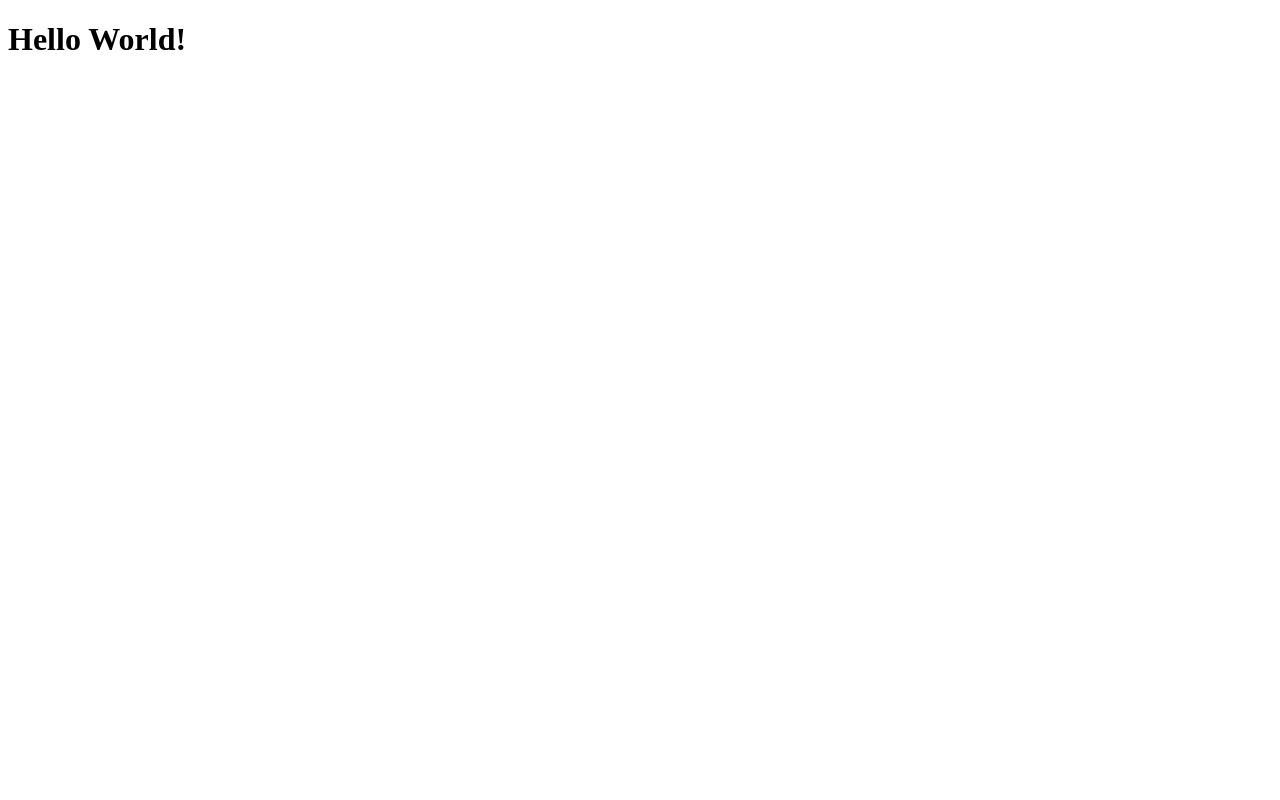
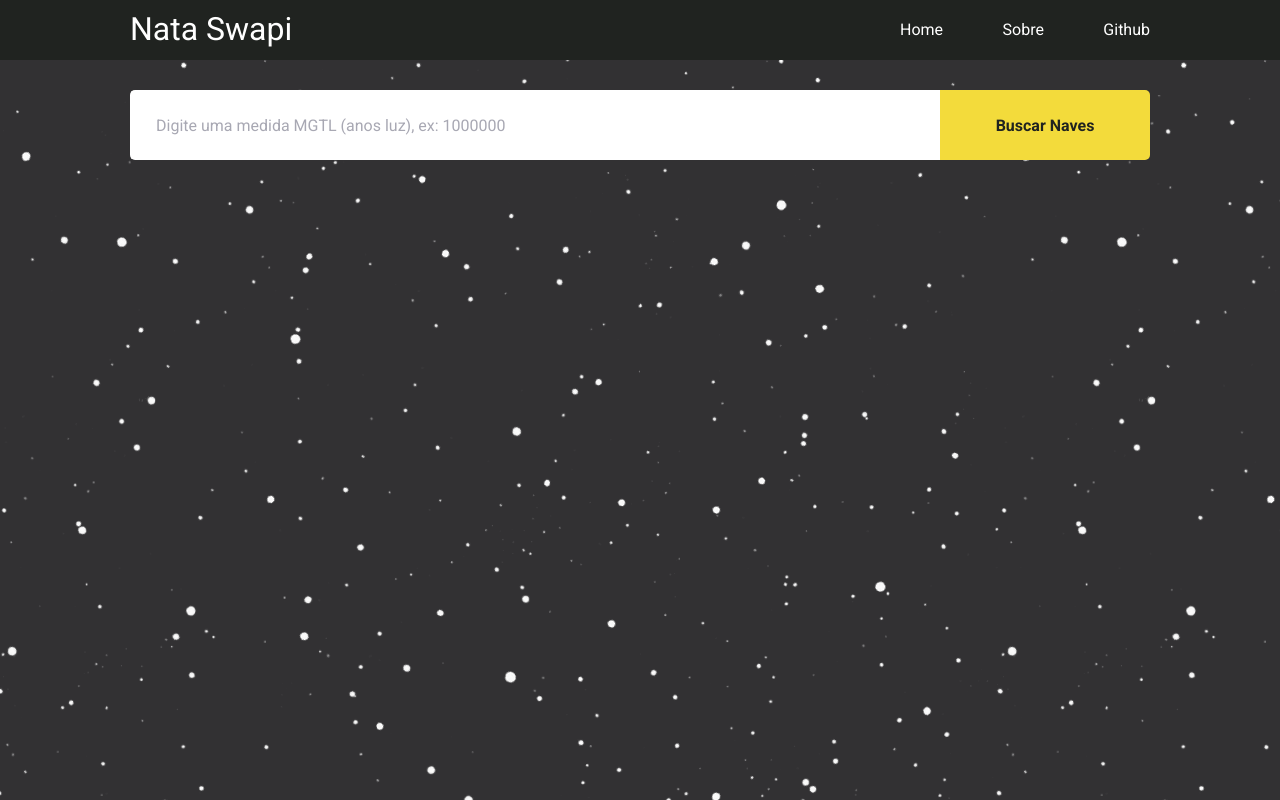
Before and after one commit to ropacz/swapi-nata, a React (Create React App) app: page / in a window 1280 px wide. Built offline with nearby package versions, Linux system fonts and the light colour scheme.

Commit message:
feat: joining and configuring components

```diff
--- a/src/App.tsx
+++ b/src/App.tsx
@@ -1,5 +1,17 @@
 import React from 'react';
 
-const App: React.FC = () => <h1>Hello World!</h1>;
+import { StarshipProvider } from './hooks/useStarshipData';
+
+import Home from './pages/Home';
+import GlobalStyle from './styles/globalStyles';
+
+const App: React.FC = () => (
+  <>
+    <StarshipProvider>
+      <Home />
+    </StarshipProvider>
+    <GlobalStyle />
+  </>
+);
 
 export default App;
```
